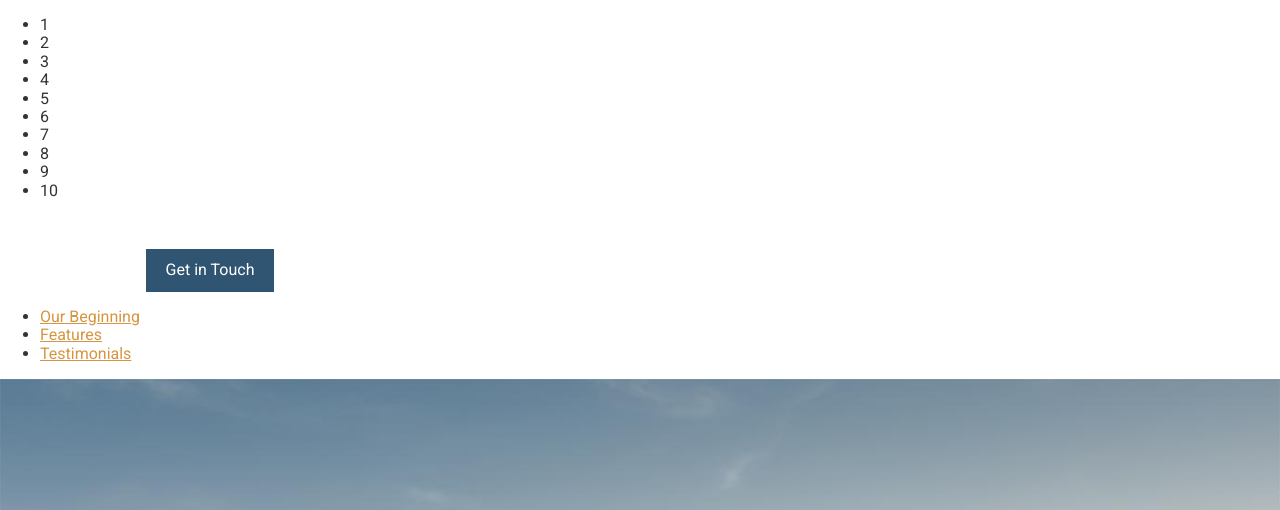
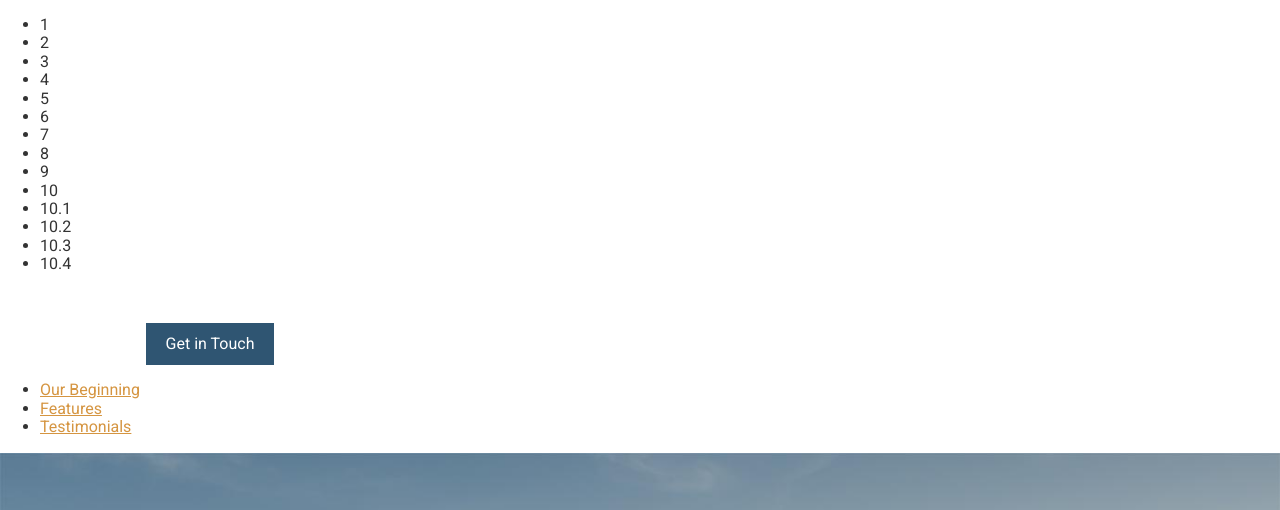
Before and after one commit to marciopires4050/travel-site-02, a website: page app/index.html in a window 1280 px wide. Shown: the top 510 px of the page. Drawn offline with Linux system fonts and the light colour scheme.

Commit message:
Counted to 10 but 1,2,3,4

```diff
--- a/app/index.html
+++ b/app/index.html
@@ -20,6 +20,10 @@
      <li>8</li>
      <li>9</li>
      <li>10</li>
+     <li>10.1</li>
+     <li>10.2</li>
+     <li>10.3</li>
+     <li>10.4</li>
  </ul>
 
   <header>
```
